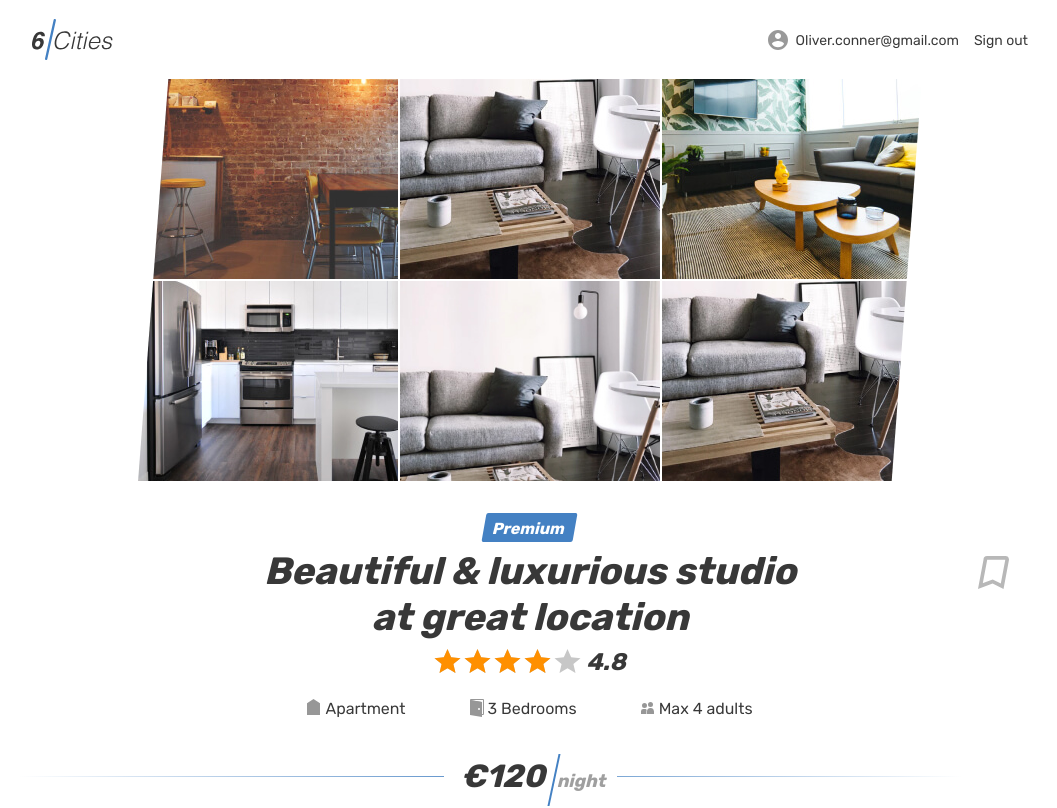
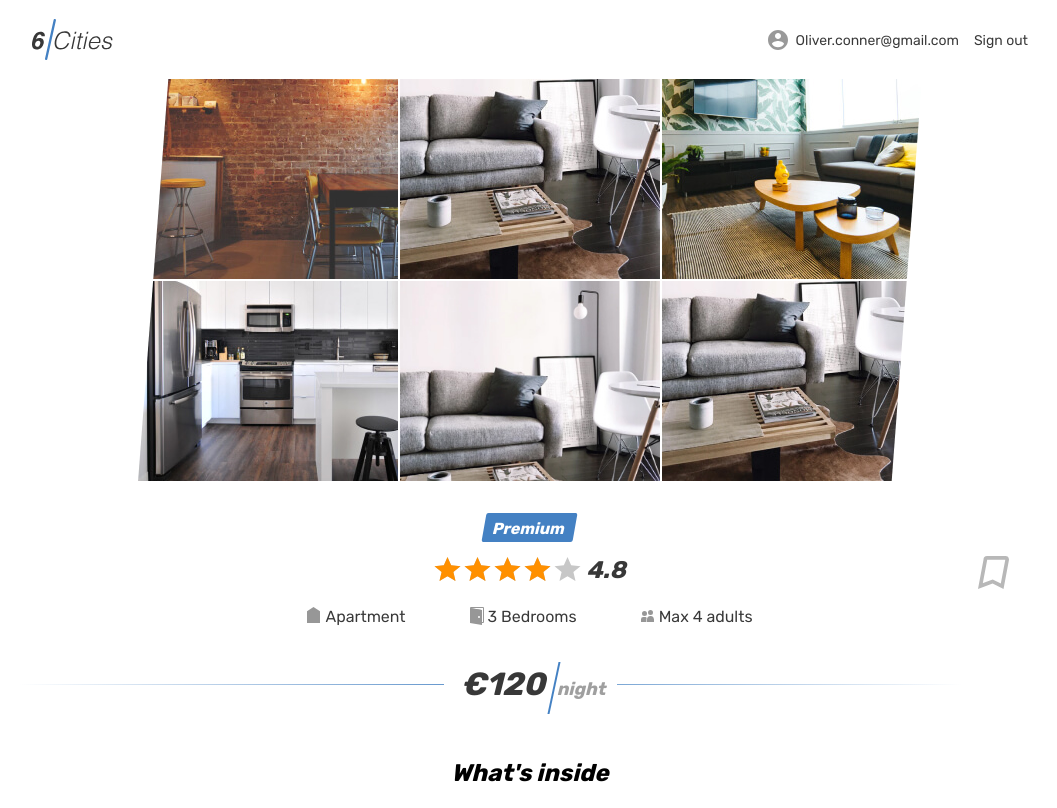
Before and after one commit to Chackmoole/six-cities, a React (Create React App) app: page /offer/1 in a window 1280 px wide. Shown: the top 808 px of the page, without its empty margins (110-1167 px from the left). Built offline with nearby package versions, Linux system fonts and the light colour scheme; no server answers.

Commit message:
Добавлена загрузка offer на страницу Property

```diff
--- a/src/pages/property/property.tsx
+++ b/src/pages/property/property.tsx
@@ -3,12 +3,28 @@ import { reviews } from '../../mock/reviews';
 import { PropertyMap } from '../../components/property-map/property-map';
 import { CardList } from '../../components/card-list/card-list';
 import { OFFERS } from '../../mock/offers';
+import {useEffect} from 'react';
+import {fetchOffer} from '../../store/actions';
+import {useAppDispatch, useAppSelector} from '../../store/hooks';
+import {getLoadingOffer, getOffer} from '../../store/getters';
+import {Spinner} from '../../components/spinner/spinner';
 
 export const Property = () => {
   const neighbor = OFFERS.slice(0, 3);
+  const dispatch = useAppDispatch();
+  useEffect(() => {
+    dispatch(fetchOffer(10));
+  }, [dispatch]);
+  const isLoading = useAppSelector(getLoadingOffer);
+  const offer = useAppSelector(getOffer);
+
+  if (isLoading) {
+    return <Spinner/>;
+  }
+  else {
     return (
       <>
-      <div style={{ display: 'none' }}>
+        <div style={{display: 'none'}}>
           <svg xmlns="http://www.w3.org/2000/svg">
             <symbol id="icon-arrow-select" viewBox="0 0 7 4">
               <path
@@ -19,7 +35,10 @@ export const Property = () => {
               </path>
             </symbol>
             <symbol id="icon-bookmark" viewBox="0 0 17 18">
-            <path d="M3.993 2.185l.017-.092V2c0-.554.449-1 .99-1h10c.522 0 .957.41.997.923l-2.736 14.59-4.814-2.407-.39-.195-.408.153L1.31 16.44 3.993 2.185z"></path>
+              <path
+                d="M3.993 2.185l.017-.092V2c0-.554.449-1 .99-1h10c.522 0 .957.41.997.923l-2.736 14.59-4.814-2.407-.39-.195-.408.153L1.31 16.44 3.993 2.185z"
+              >
+              </path>
             </symbol>
             <symbol id="icon-star" viewBox="0 0 13 12">
               <path
@@ -126,7 +145,8 @@ export const Property = () => {
                   </div>
                   <div className="property__name-wrapper">
                     <h1 className="property__name">
-                    Beautiful &amp; luxurious studio at great location
+                      {/*Beautiful &amp; luxurious studio at great location*/}
+                      {offer.title}
                     </h1>
                     <button
                       className="property__bookmark-button button"
@@ -144,7 +164,7 @@ export const Property = () => {
                   </div>
                   <div className="property__rating rating">
                     <div className="property__stars rating__stars">
-                    <span style={{ width: '80%' }}></span>
+                      <span style={{width: '80%'}}></span>
                       <span className="visually-hidden">Rating</span>
                     </div>
                     <span className="property__rating-value rating__value">
@@ -210,10 +230,10 @@ export const Property = () => {
                       </p>
                     </div>
                   </div>
-                <PropertyReviews reviews={reviews} />
+                  <PropertyReviews reviews={reviews}/>
                 </div>
               </div>
-            <PropertyMap />
+              <PropertyMap/>
             </section>
             <div className="container">
               <section className="near-places places">
@@ -221,7 +241,7 @@ export const Property = () => {
                   Other places in the neighbourhood
                 </h2>
                 <div className="near-places__list places__list">
-                <CardList offers={neighbor} />
+                  <CardList offers={neighbor}/>
                 </div>
               </section>
             </div>
@@ -229,4 +249,5 @@ export const Property = () => {
         </div>
       </>
     );
+  }
 };
--- a/src/store/getters.ts
+++ b/src/store/getters.ts
@@ -12,6 +12,8 @@ export const getStatusOffersLoaded = (state: RootState) =>
 export const getAuthorizationStatus = (state: RootState) =>
   state.auth.authorizationStatus;
 export const getUser = (state: RootState) => state.auth.user;
+export const getLoadingOffer = (state: RootState) => state.offer.loading;
+export const getOffer = (state: RootState) => state.offer.offer;
 
 export const getOfferLocations = createSelector(
   [getOffers, getActiveTown],
```
Lines whose indentation alone changed are shown as unchanged.
